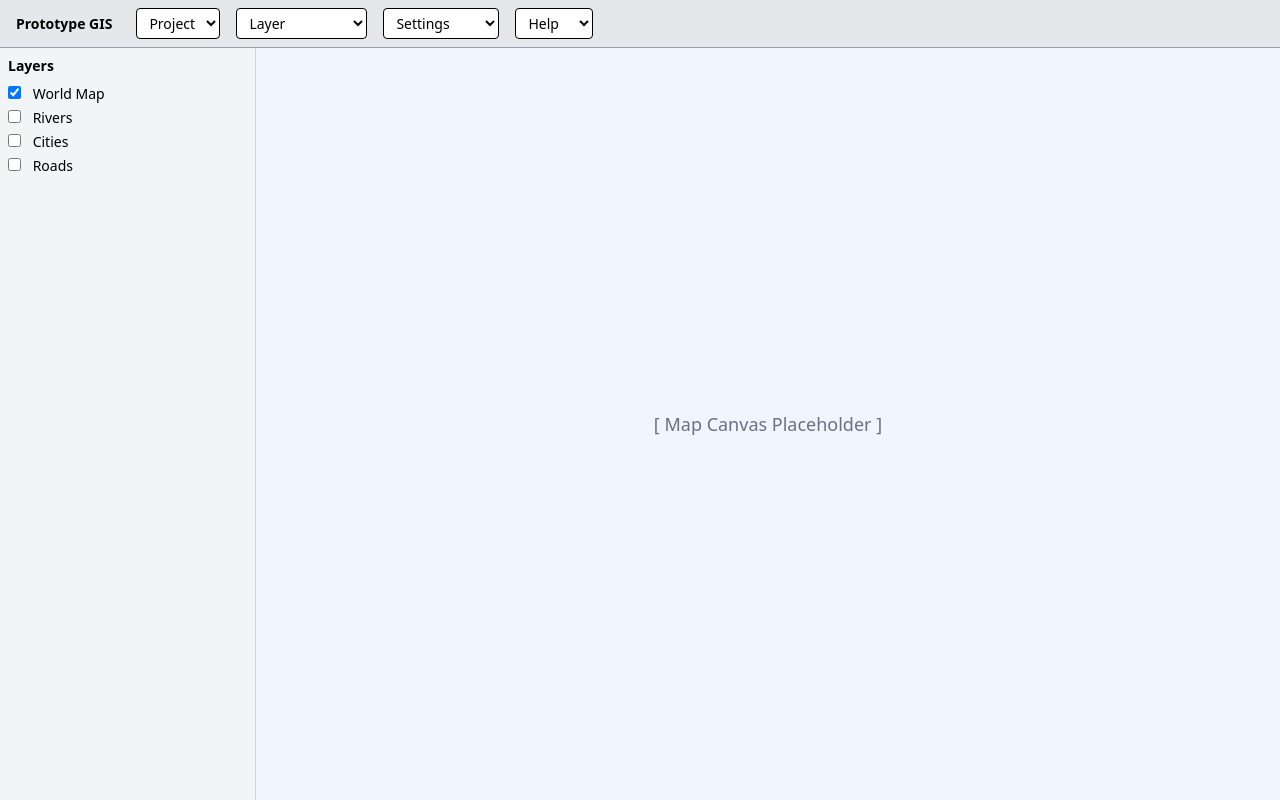
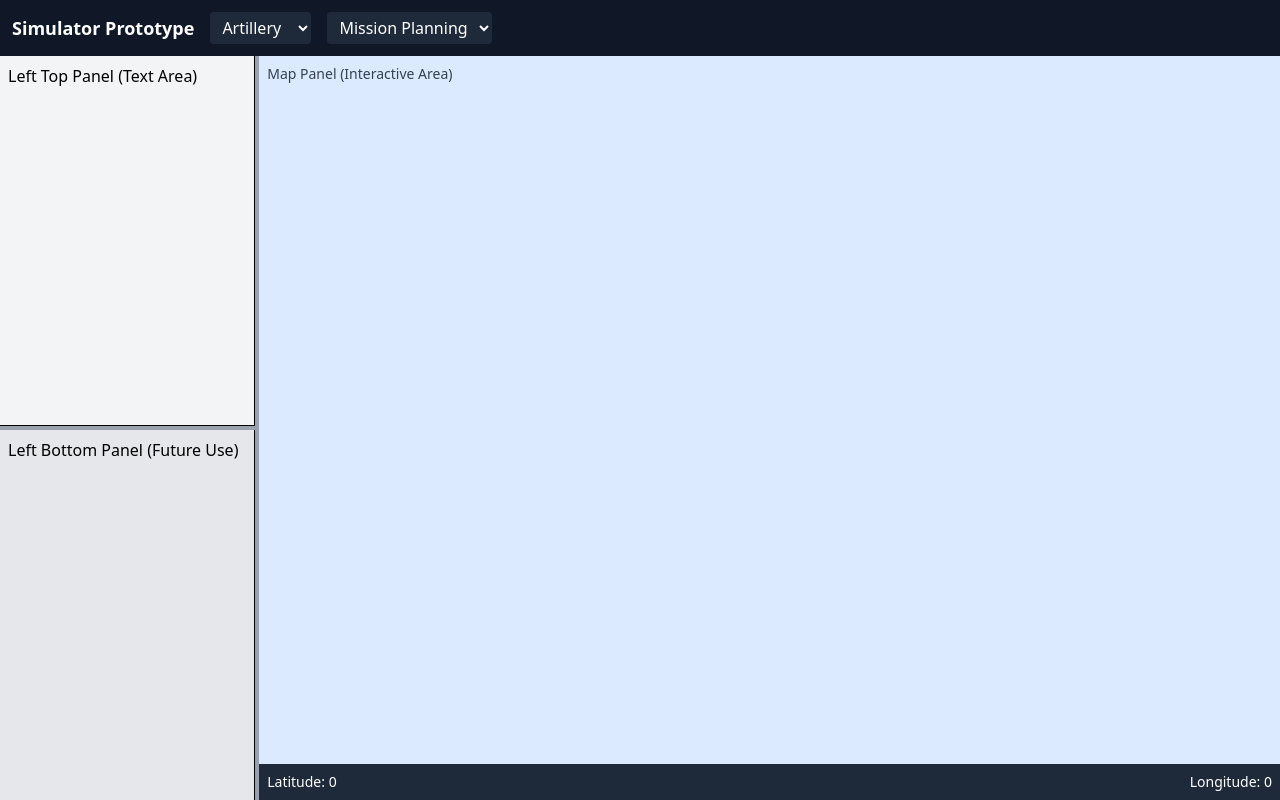
Before and after one commit to Abhishek-849/Simulator, a React (Vite) app: page / in a window 1280 px wide. Built offline with nearby package versions, Linux system fonts and the light colour scheme.

Commit message:
working adjustable pannels

```diff
--- a/package.json
+++ b/package.json
@@ -11,7 +11,8 @@
   },
   "dependencies": {
     "react": "^19.1.1",
-    "react-dom": "^19.1.1"
+    "react-dom": "^19.1.1",
+    "react-resizable-panels": "^3.0.5"
   },
   "devDependencies": {
     "@eslint/js": "^9.33.0",
--- a/src/App.jsx
+++ b/src/App.jsx
@@ -1,23 +1,28 @@
-import TopBar from "./components/TopBar";
+import TopPanel from "./components/TopPanel";
 import SidePanel from "./components/SidePanel";
 import MapPanel from "./components/MapPanel";
+import { Panel, PanelGroup, PanelResizeHandle } from "react-resizable-panels";
 
-function App() {
+export default function App() {
   return (
-    <div className="flex flex-col h-screen">
+    <div className="h-screen w-screen flex flex-col">
       {/* Top bar */}
-      <TopBar />
+      <TopPanel />
 
-      {/* Main body */}
-      <div className="flex flex-1 overflow-hidden">
-        {/* Sidebar */}
-        <SidePanel />
+      {/* Resizable layout */}
+      <PanelGroup direction="horizontal" className="flex-1">
+        {/* Left panel */}
+        <Panel defaultSize={20} minSize={15}>
+          <SidePanel />
+        </Panel>
 
-        {/* Map */}
-        <MapPanel />
-      </div>
+        <PanelResizeHandle className="bg-gray-400 w-1 cursor-col-resize" />
+
+        {/* Map panel */}
+        <Panel defaultSize={80} minSize={60}>
+          <MapPanel />
+        </Panel>
+      </PanelGroup>
     </div>
   );
 }
-
-export default App;
--- a/src/components/MapPanel.jsx
+++ b/src/components/MapPanel.jsx
@@ -1,11 +1,29 @@
-function MapPanel() {
+import { useState } from "react";
+
+export default function MapPanel() {
+  const [coords, setCoords] = useState({ lat: 0, lng: 0 });
+
+  const handleMouseMove = (e) => {
+    const rect = e.currentTarget.getBoundingClientRect();
+    const x = ((e.clientX - rect.left) / rect.width) * 360 - 180;
+    const y = 90 - ((e.clientY - rect.top) / rect.height) * 180;
+    setCoords({ lat: y.toFixed(4), lng: x.toFixed(4) });
+  };
+
   return (
-    <div className="flex-1 bg-blue-50 flex items-center justify-center">
-      <div className="text-gray-500 text-lg">
-        [ Map Canvas Placeholder ]
+    <div
+      className="h-full w-full relative bg-blue-100"
+      onMouseMove={handleMouseMove}
+    >
+      <p className="absolute top-2 left-2 text-sm text-gray-700">
+        Map Panel (Interactive Area)
+      </p>
+
+      {/* Bottom bar for coordinates */}
+      <div className="absolute bottom-0 left-0 right-0 bg-gray-800 text-white p-2 text-sm flex justify-between">
+        <span>Latitude: {coords.lat}</span>
+        <span>Longitude: {coords.lng}</span>
       </div>
     </div>
   );
 }
-
-export default MapPanel;
--- a/src/components/SidePanel.jsx
+++ b/src/components/SidePanel.jsx
@@ -1,23 +1,23 @@
-function SidePanel() {
+import { Panel, PanelGroup, PanelResizeHandle } from "react-resizable-panels";
+
+export default function SidePanel() {
   return (
-    <div className="w-64 bg-gray-100 border-r border-gray-300 p-2 overflow-y-auto">
-      <h2 className="text-sm font-semibold mb-2">Layers</h2>
-      <ul className="space-y-1 text-sm">
-        <li>
-          <input type="checkbox" className="mr-2" defaultChecked /> World Map
-        </li>
-        <li>
-          <input type="checkbox" className="mr-2" /> Rivers
-        </li>
-        <li>
-          <input type="checkbox" className="mr-2" /> Cities
-        </li>
-        <li>
-          <input type="checkbox" className="mr-2" /> Roads
-        </li>
-      </ul>
-    </div>
+    <PanelGroup direction="vertical">
+      {/* Top section */}
+      <Panel defaultSize={50} minSize={20}>
+        <div className="h-full bg-gray-100 p-2 border-r border-b">
+          <p className="font-medium">Left Top Panel (Text Area)</p>
+        </div>
+      </Panel>
+
+      <PanelResizeHandle className="bg-gray-400 h-1 cursor-row-resize" />
+
+      {/* Bottom section */}
+      <Panel defaultSize={50} minSize={20}>
+        <div className="h-full bg-gray-200 p-2 border-r">
+          <p className="font-medium">Left Bottom Panel (Future Use)</p>
+        </div>
+      </Panel>
+    </PanelGroup>
   );
 }
-
-export default SidePanel;
--- a/src/components/TopBar.jsx
+++ /dev/null
@@ -1,31 +0,0 @@
-function TopBar() {
-  return (
-    <div className="flex items-center bg-gray-200 border-b border-gray-400 px-4 py-2 text-sm">
-      <div className="mr-6 font-bold">Prototype GIS</div>
-
-      <div className="space-x-4 flex">
-        <select className="bg-white border rounded px-2 py-1">
-          <option>Project</option>
-          <option>New</option>
-          <option>Open</option>
-          <option>Save</option>
-        </select>
-        <select className="bg-white border rounded px-2 py-1">
-          <option>Layer</option>
-          <option>Add Layer</option>
-          <option>Remove Layer</option>
-        </select>
-        <select className="bg-white border rounded px-2 py-1">
-          <option>Settings</option>
-          <option>Preferences</option>
-        </select>
-        <select className="bg-white border rounded px-2 py-1">
-          <option>Help</option>
-          <option>About</option>
-        </select>
-      </div>
-    </div>
-  );
-}
-
-export default TopBar;
--- /dev/null
+++ b/src/components/TopPanel.jsx
@@ -0,0 +1,19 @@
+export default function TopPanel() {
+  return (
+    <div className="bg-gray-900 text-white p-3 flex items-center space-x-4">
+      <h1 className="text-lg font-semibold">Simulator Prototype</h1>
+
+      <select className="bg-gray-800 text-white px-2 py-1 rounded">
+        <option>Artillery</option>
+        <option>Recon</option>
+        <option>Logistics</option>
+      </select>
+
+      <select className="bg-gray-800 text-white px-2 py-1 rounded">
+        <option>Mission Planning</option>
+        <option>Surveillance</option>
+        <option>Patrol Routes</option>
+      </select>
+    </div>
+  );
+}
```
Also changed, not shown: 1 other file (tests, documents, lock files or other folders).
